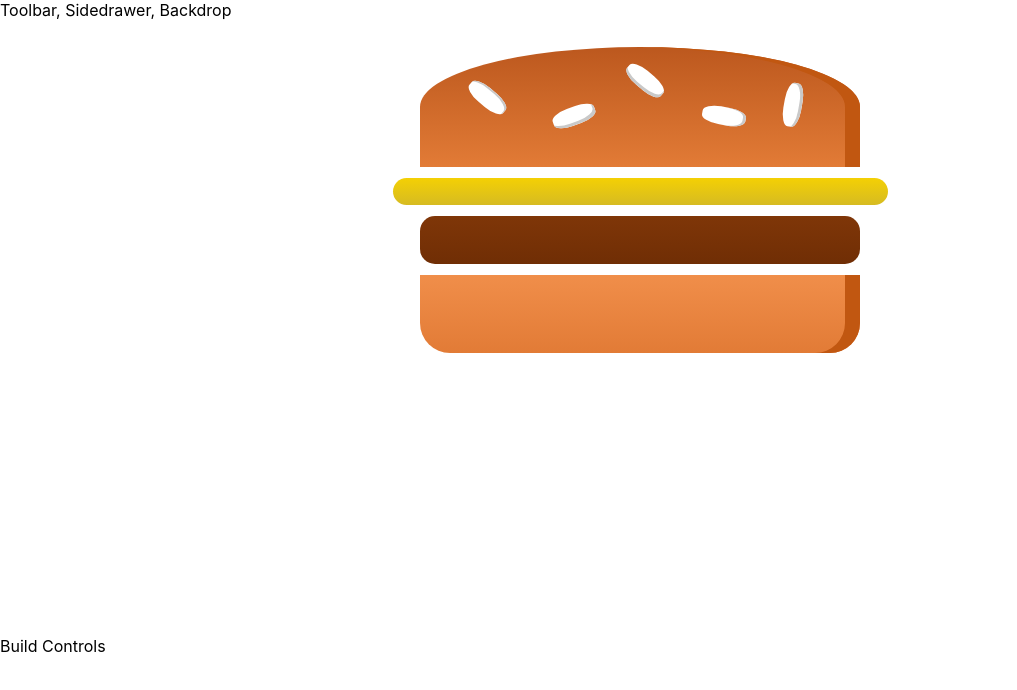
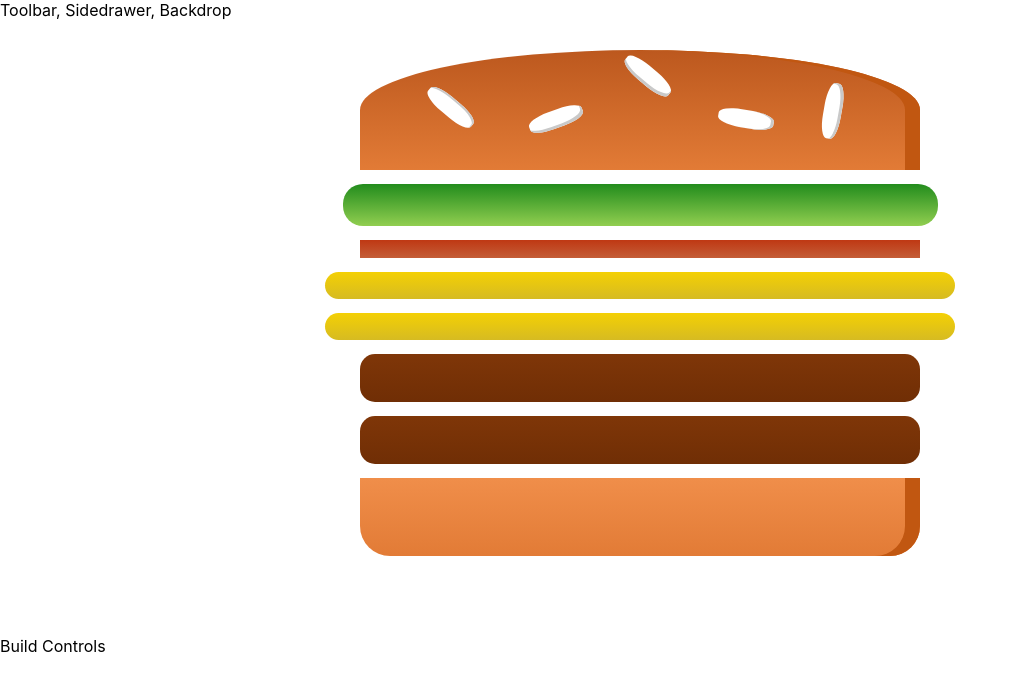
Before and after one commit to talalahmed95/build-my-burger, a React (Create React App) app: page / in a window 1280 px wide. Shown: the top 690 px of the page, without its empty margins (0-1017 px from the left). Built offline with nearby package versions, Linux system fonts and the light colour scheme.

Commit message:
dynamic burger ingredients

```diff
--- a/src/components/Burger/Burger.js
+++ b/src/components/Burger/Burger.js
@@ -3,11 +3,16 @@
 import BurgerIngredient from './BurgerIngredient/BurgerIngredient';
 
 const burger = (props) => {
+	const transformedIngredients = Object.keys(props.ingredients).map(ingKey => {
+		return [...Array(props.ingredients[ingKey])].map((_, i) => {
+			return <BurgerIngredient key={ingKey + i} type={ingKey} />
+		});
+	});
+
 	return (
 		<div className={classes.Burger}>
 			<BurgerIngredient type="bread-top" />
-			<BurgerIngredient type="cheese" />
-			<BurgerIngredient type="meat" />
+			{transformedIngredients}
 			<BurgerIngredient type="bread-bottom" />
 		</div>
 	);
--- a/src/components/Burger/Burger.module.css
+++ b/src/components/Burger/Burger.module.css
@@ -1,7 +1,7 @@
 .Burger {
     width: 100%;
-	height: 300px;
     margin: auto;
+    height: 250px;
     overflow: scroll;
     text-align: center;
     font-weight: bold;
@@ -10,21 +10,21 @@
 
 @media (min-width: 500px) and (min-height: 400px) {
     .Burger {
-		width: 300px;
+        width: 350px;
         height: 300px;
     }
 }
 
 @media (min-width: 500px) and (min-height: 401px) {
     .Burger {
-		width: 350px;
+        width: 450px;
         height: 400px;
     }
 }
 
 @media (min-width: 1000px) and (min-height: 700px) {
     .Burger {
-		width: 550px;
+        width: 700px;
         height: 600px;
     }
 }
--- a/src/containers/BurgerBuilder/BurgerBuilder.js
+++ b/src/containers/BurgerBuilder/BurgerBuilder.js
@@ -3,10 +3,18 @@
 import Burger from '../../components/Burger/Burger';
 
 class BurgerBuilder extends Component {
+	state = {
+		ingredients : {
+			salad: 1,
+			egg: 1,
+			cheese: 2,
+			meat: 2
+		}
+	}
 	render () {
 		return (
 			<Aux>
-				<div><Burger /></div>
+				<div><Burger ingredients={this.state.ingredients} /></div>
 				<div>Build Controls</div>
 			</Aux>
 		);
```
Lines whose indentation alone changed are shown as unchanged.
